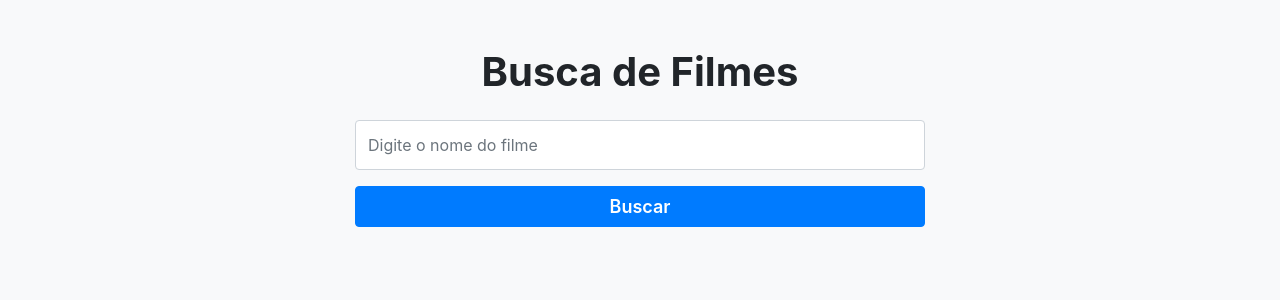
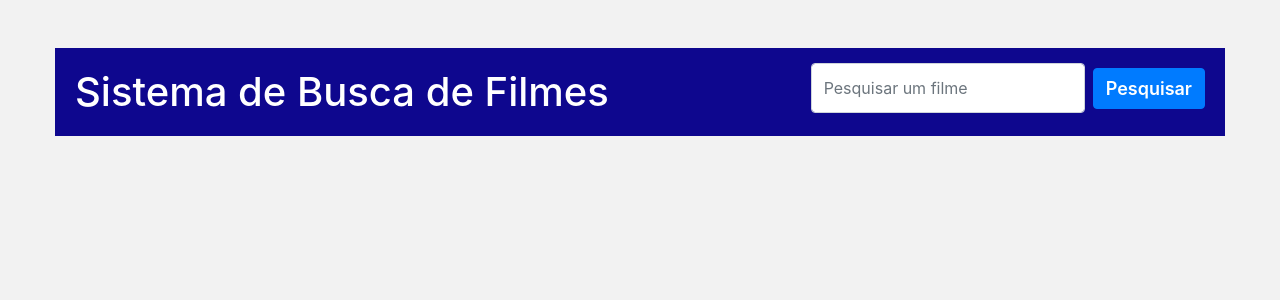
Before and after one commit to KiF1/big-data, a Python web app: template flask/templates/index.html in a window 1280 px wide. Shown: the top 300 px of the page. Run offline with Jinja, Linux system fonts and the light colour scheme; the template is opened without the code that fills it, so the values that code supplies are empty; some libraries are stand-ins or nearby versions.

Commit message:
Add header

```diff
--- a/flask/templates/index.html
+++ b/flask/templates/index.html
@@ -3,17 +3,25 @@
 <head>
     <meta charset="UTF-8">
     <meta name="viewport" content="width=device-width, initial-scale=1.0">
-    <title>Busca de Filmes</title>
+    <title>Sistema de Busca de Filmes</title>
     <link rel="stylesheet" href="https://stackpath.bootstrapcdn.com/bootstrap/4.5.2/css/bootstrap.min.css">
     <style>
         body {
-            background-color: #f8f9fa;
+            background-color: #f2f2f2;
         }
         .container {
-            max-width: 600px;
+            max-width: 1200px;
         }
-        h1 {
-            font-weight: bold;
+        .header {
+            display: flex;
+            justify-content: space-between;
+            align-items: center;
+            background-color: #0e078e;
+            color: white;
+            padding: 15px 20px;
+        }
+        .header h1 {
+            margin: 0;
         }
         .form-group input {
             height: 50px;
@@ -38,6 +46,7 @@
             width: 150px;
             border-radius: 10px;
             margin-bottom: 20px;
+            margin-right: 20px;
         }
         .card-body .details {
             flex: 1;
@@ -56,13 +65,15 @@
 </head>
 <body>
     <div class="container mt-5">
-        <h1 class="text-center">Busca de Filmes</h1>
-        <form method="POST" class="mt-4">
-            <div class="form-group">
-                <input type="text" name="movie_name" class="form-control" placeholder="Digite o nome do filme" required>
-            </div>
-            <button type="submit" class="btn btn-primary btn-block">Buscar</button>
-        </form>
+        <div class="header">
+            <h1>Sistema de Busca de Filmes</h1>
+            <form method="POST" class="form-inline">
+                <div class="form-group mb-2">
+                    <input type="text" name="movie_name" class="form-control" placeholder="Pesquisar um filme" required>
+                </div>
+                <button type="submit" class="btn btn-primary mb-2 ml-2">Pesquisar</button>
+            </form>
+        </div>
 
         {% if error_message %}
         <div class="alert alert-danger mt-3">{{ error_message }}</div>
```
